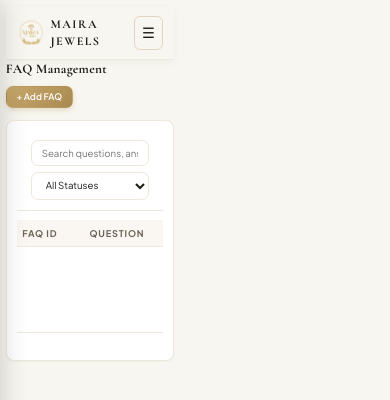
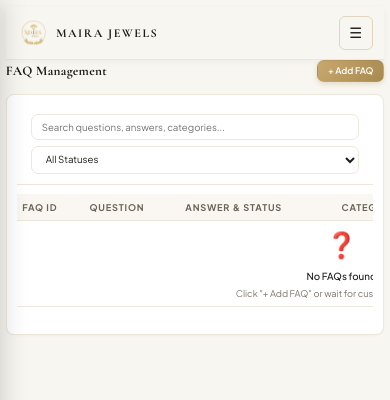
Before and after one commit to Rahulverma-09/MairaAdminPanel, a website: page html/faq.html in a window 390 px wide. Drawn offline with nearby package versions, Linux system fonts and the light colour scheme; no server answers; sample sign-in values are in the browser's storage.

Commit message:
Fix main-content and card width constraints on mobile/tablet viewports to ensure 100% full width layout

```diff
--- a/css/admin.css
+++ b/css/admin.css
@@ -1718,6 +1718,12 @@
 }
 
 @media (max-width: 992px) {
+    .main-content {
+        margin-left: 0;
+        max-width: 100% !important;
+        width: 100% !important;
+        box-sizing: border-box;
+    }
     .dashboard-grid,
     .analytics-grid {
         grid-template-columns: 1fr;
@@ -1737,6 +1743,8 @@
         padding: 0.75rem 1rem;
         border-bottom: 1px solid var(--color-border);
         box-shadow: 0 2px 8px rgba(0, 0, 0, 0.04);
+        width: 100%;
+        box-sizing: border-box;
     }
 
     .sidebar {
@@ -1750,7 +1758,10 @@
 
     .main-content {
         margin-left: 0;
+        max-width: 100% !important;
+        width: 100% !important;
         padding: 0.85rem 0.75rem;
+        box-sizing: border-box;
     }
 
     .section__header {
@@ -1781,6 +1792,8 @@
         padding: 0.85rem;
         border-radius: 8px;
         margin-bottom: 1rem;
+        width: 100% !important;
+        box-sizing: border-box;
     }
 
     .table-toolbar {
```
